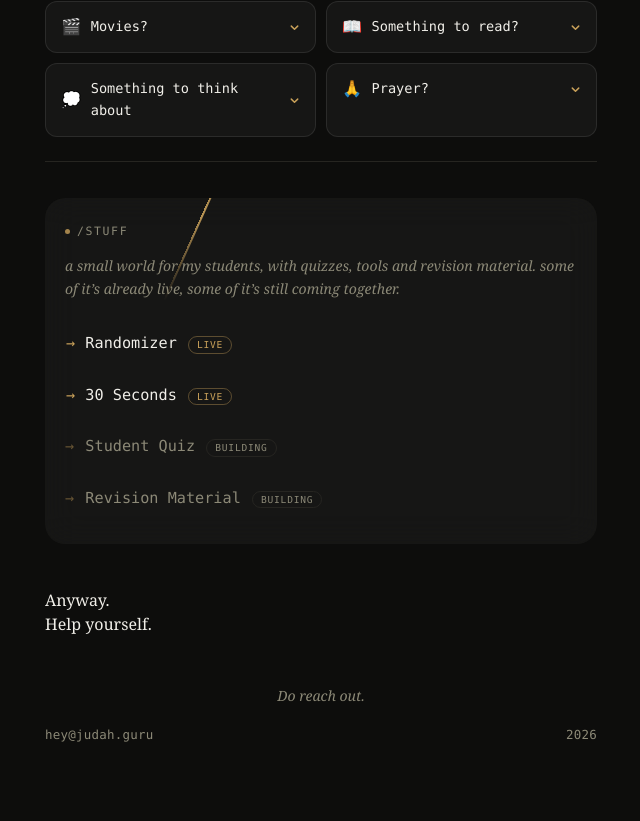
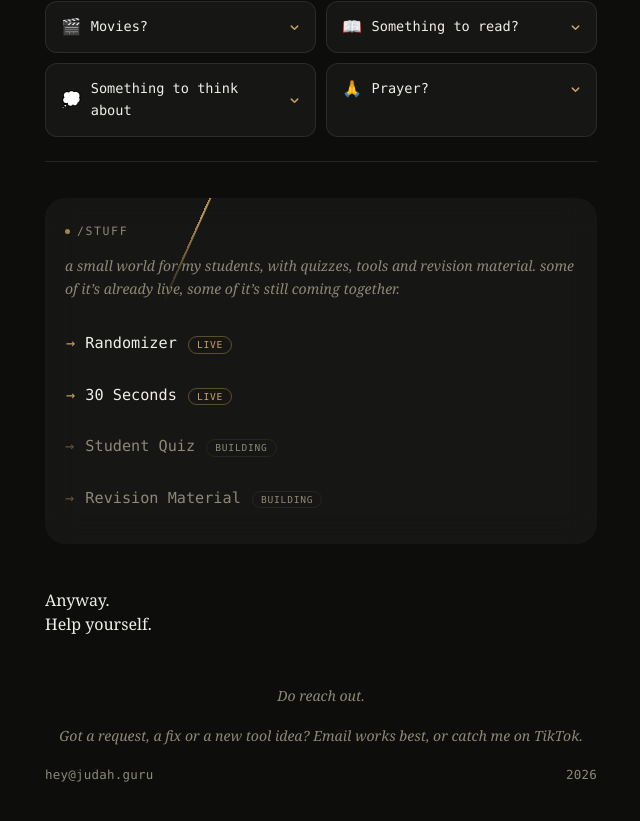
Before and after one commit to sagejudah/judah-guru, a Next.js app: page / in a window 1280 px wide. Shown: the part 941-1762 px from the top of the page, without its empty margins (319-959 px from the left). Built offline with nearby package versions, Linux system fonts and the light colour scheme.

Commit message:
Footer: add TikTok reach-out line

```diff
--- a/app/page.tsx
+++ b/app/page.tsx
@@ -115,6 +115,18 @@ export default function Home() {
 
       <footer>
         <p className="reach-out">Do reach out.</p>
+        <p className="reach-out">
+          Got a request, a fix or a new tool idea? Email works best, or catch me on{' '}
+          <a
+            href="https://www.tiktok.com/@mbongeni_judah"
+            className="mail-link"
+            target="_blank"
+            rel="noopener noreferrer"
+          >
+            TikTok
+          </a>
+          .
+        </p>
         <div className="footer-row">
           <a href="mailto:hey@judah.guru" className="mail-link">
             hey@judah.guru
```
